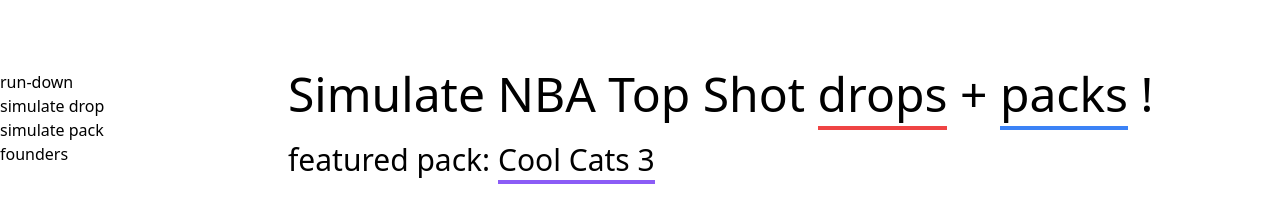
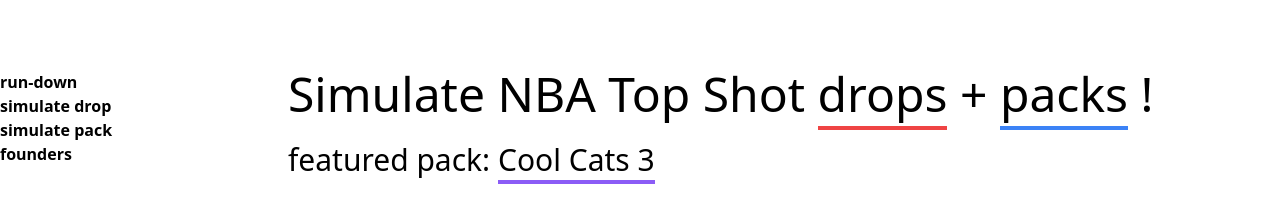
Before and after one commit to Lam-Pham/topshot-simulator, a Next.js app: page / in a window 1280 px wide. Shown: the part 123-339 px from the top of the page. Built offline with nearby package versions, Linux system fonts and the light colour scheme; what tailwindcss-animatecss would draw is missing.

Commit message:
menu tracking scroll spy; founders update

```diff
--- a/components/drop.js
+++ b/components/drop.js
@@ -54,14 +54,14 @@
     return (
       <div class="mt-96">
 
-        <div name="drop" class="space-y-4">
+        <div id="drop" name="drop" class="space-y-4">
           <h1 class="text-4xl 2xl:pb-1">drop</h1>
           <div class="border-b border-black"></div>
         </div>
 
         <div class="grid grid-cols-2 mt-24">
 
-          <div name="drop" class="col-start-1 col-span-1 mb-4">
+          <div class="col-start-1 col-span-1 mb-4">
             <button onClick={() => {setPlace(getPlace())}}
             class="transform active:translate-y-1 duration-200 border-2 border-b-4 border-black focus:outline-none bg-white rounded-full py-2 px-8 font-bold bg-purple-200 hover:bg-purple-400">
               simulate drop
--- a/components/founders.js
+++ b/components/founders.js
@@ -4,7 +4,7 @@
     return (
       <div class="mt-32">
 
-        <div name="founders" class="space-y-4">
+        <div id="founders" name="founders" class="space-y-4">
           <h1 class="text-4xl 2xl:pb-1">founders</h1>
           <div class="border-b border-black"></div>
         </div>
@@ -59,9 +59,10 @@
                     <span class="font-bold">"yo yooo"</span>
                     </div>
                 </p>
-
-                <Link href="/thankshomie"><button class="col-start-2 col-span-1 transform active:translate-y-1 duration-200 2xl:mt-0 -mt-12 border-2 border-b-4 border-black focus:outline-none bg-white rounded-full py-2 px-8 font-bold hover:bg-red-400 bg-red-300 text-sm">donate to become a founder!</button></Link>
-                <Link href="/helpwanted"><button class="col-start-2 col-span-1 2xl:mb-56 mb-24 transform active:translate-y-1 duration-200 -mt-12 border-2 border-b-4 border-black focus:outline-none bg-white rounded-full py-2 px-8 font-bold hover:bg-yellow-300 bg-yellow-200 text-sm">better yet, contribute to become one!</button></Link>
+        </div>
+        <div class="space-x-4 mt-9 mx-52">
+          <Link href="/thankshomie"><button class="inline-block col-start-2 col-span-1 transform active:translate-y-1 duration-200 2xl:mt-0 -mt-12 border-2 border-b-4 border-black focus:outline-none bg-white rounded-full py-2 px-8 font-bold hover:bg-red-400 bg-red-300 text-sm">donate to become a founder!</button></Link>
+          <Link href="/helpwanted"><button class="inline-block col-start-2 col-span-1 2xl:mb-56 mb-20 transform active:translate-y-1 duration-200 -mt-12 border-2 border-b-4 border-black focus:outline-none bg-white rounded-full py-2 px-8 font-bold hover:bg-yellow-300 bg-yellow-200 text-sm">...or contribute to become one!</button></Link>
         </div>
       </div>
     )
--- a/components/help.js
+++ b/components/help.js
@@ -15,7 +15,7 @@
               <p class="text-3xl border-b-2 border-black">"mini-roles"</p>
               <div class="grid grid-cols-4 mt-8 gap-y-16">
                 <p class="col-span-1">01</p>
-                <p class="col-span-3"><span class="font-bold hover:text-blue-500 underline">designer</span><br/><br/>task: design a logo for us!<br/></p>
+                <p class="col-span-3"><span class="font-bold hover:text-blue-500 underline">designer</span><br/><br/>task: design a logo for TS Simulator!<br/></p>
                 <p class="col-span-1">02</p>
                 <p class="col-span-3"><span class="font-bold hover:text-blue-500 underline">???</span><br/><br/>task: you tell me!<br/></p>
               </div>
--- a/components/menu.js
+++ b/components/menu.js
@@ -1,4 +1,5 @@
 import * as Scroll from 'react-scroll';
+import Scrollspy from 'react-scrollspy'
 
 export default function Menu() {
 
@@ -15,14 +16,26 @@
                 <div class="border-b border-black"></div>
             </div>
             <div class="space-y-0">
-                <Link to="runDown" smooth={true} offset={-40} class="cursor-pointer 2xl:text-xl text-base hover:opacity-50">run-down</Link>
-                <br/>
-                <Link to="drop" smooth={true} offset={-40} class="cursor-pointer 2xl:text-xl text-base hover:opacity-50">simulate drop</Link>
-                <br/>
-                <Link to="pack" smooth={true} offset={-40} class="cursor-pointer 2xl:text-xl text-base hover:opacity-50">simulate pack</Link>
-                <br/>
-                <Link to="founders" smooth={true} offset={-40} class="cursor-pointer 2xl:text-xl text-base hover:opacity-50">founders</Link>
-
+                <div class="cursor-pointer 2xl:text-xl text-base hover:opacity-50">
+                    <Scrollspy offset={300} componentTag="div" items={ ['runDown'] } currentClassName="font-bold cursor-pointer 2xl:text-xl text-base hover:opacity-50">
+                        <Link to="runDown" spy={true} smooth={true} offset={-40}>run-down</Link>
+                    </Scrollspy>
+                </div>
+                <div class="cursor-pointer 2xl:text-xl text-base hover:opacity-50">
+                    <Scrollspy offset={400} componentTag="div" items={ ['drop'] } class="cursor-pointer 2xl:text-xl text-base hover:opacity-50" currentClassName="font-bold cursor-pointer 2xl:text-xl text-base hover:opacity-50">
+                        <Link to="drop" spy={true} smooth={true} offset={-40}>simulate drop</Link>
+                    </Scrollspy>
+                </div>
+                <div class="cursor-pointer 2xl:text-xl text-base hover:opacity-50">
+                    <Scrollspy offset={600} componentTag="div" items={ ['pack'] } currentClassName="font-bold cursor-pointer 2xl:text-xl text-base hover:opacity-50">
+                        <Link to="pack" smooth={true} offset={-40}>simulate pack</Link>
+                    </Scrollspy>
+                </div>
+                <div class="cursor-pointer 2xl:text-xl text-base hover:opacity-50">
+                    <Scrollspy offset={500} componentTag="div" items={ ['founders'] } currentClassName="font-bold cursor-pointer 2xl:text-xl text-base hover:opacity-50">
+                        <Link to="founders" smooth={true} offset={-40}>founders</Link>
+                    </Scrollspy>
+                </div>
             </div>
             <p class="invisible">filler</p>
             <p class="invisible">filler</p>
--- a/components/pack.js
+++ b/components/pack.js
@@ -86,7 +86,7 @@
     return (
       <div class="mt-80">
 
-            <div name="pack" class="space-y-4">
+            <div id="pack" name="pack" class="space-y-4">
                 <h1 class="text-4xl 2xl:pb-1">pack</h1>
                 <div class="border-b border-black"></div>
             </div>
--- a/components/runDown.js
+++ b/components/runDown.js
@@ -2,7 +2,7 @@
 export default function RunDown() {
     return (
       <div class="mt-36 2xl:mt-80">
-        <div name="runDown" class="space-y-4">
+        <div id="runDown" name="runDown" class="space-y-4">
           <h1 class="text-4xl 2xl:pb-1">run-down</h1>
           <div class="border-b border-black"></div>
         </div>
--- a/package.json
+++ b/package.json
@@ -14,6 +14,7 @@
     "react": "17.0.1",
     "react-dom": "17.0.1",
     "react-scroll": "^1.8.2",
+    "react-scrollspy": "^3.4.3",
     "tailwindcss": "^2.0.4",
     "tailwindcss-animatecss": "^1.0.7"
   }
```
Also changed, not shown: 1 other file (tests, documents, lock files or other folders).
